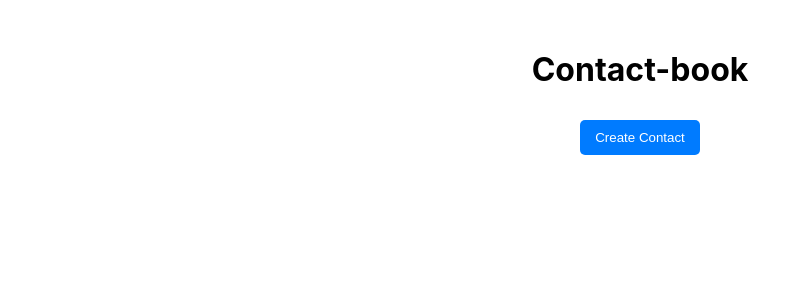
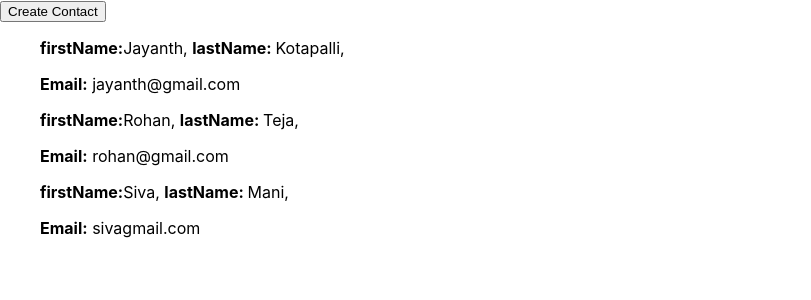
Before and after one commit to jayanth2016/contact-book-app, a React (Create React App) app: page / in a window 1280 px wide. Shown: the top 300 px of the page, without its empty margins (0-811 px from the left). Built offline with nearby package versions, Linux system fonts and the light colour scheme.

Commit message:
commit New-one

```diff
--- a/src/App.js
+++ b/src/App.js
@@ -1,80 +1,24 @@
 import React,{useState} from 'react'
-import"./App.css";
+
 const App = () => {
-const [model,setModel] = useState (false)
-const [name,setName] = useState ('')
-const [contact,setContact] = useState ('')
-const [contactbook,setContactbook]= useState ([])
-const [email,setEmail] = useState ('')
-const handleSubmit =(e)=> {
-    e.preventDeault();
-    if(name && contact && email){
-        setContactbook(...contact, {name, contact, email})
-        setName('');
-        setContact('');
-        setModel(false)
-    }
-
-}
+  const  [contacts, setContacts] = useState([
+    { id: 1, firstName: 'Jayanth', lastName: 'Kotapalli', email: 'jayanth@gmail.com' },
+    { id: 2, firstName: 'Rohan', lastName: 'Teja', email: 'rohan@gmail.com' },
+    { id: 3, firstName: 'Siva', lastName: 'Mani', email: 'sivagmail.com' },
+  ]);
 
   return (
-
-    <div className='BOOK'>
-    <div className='APP'>
-      <h1>Contact-book</h1>
-      <button onClick={()=>setModel(true)} className='button'>Create Contact</button>
-      </div>
-      {model && (
-        <div className='model-over'>
-        <div className='model'>
-        <h1 className='add'>Add Contact</h1>
-        <form onSubmit={handleSubmit}>
-         <div>
-        <label>Name:</label>
-        <input
-        placeholder='Enter your name'
-         type='name'
-          value={name}
-          required
-          className='input'
-          onChange={(e) => setName(e.target.value)}
-          >
-        </input>
-
-        </div>
-        <div>
-        <label >Contact:</label>
-        <input
-        placeholder='Enter your Number'
-         type='number'
-          value={contact}
-          required className='input '
-          onChange={(e) => setContact(e.target.value)}>
-        </input>
-        </div>
-        <div>
-        <label >email:</label>
-        <input
-        placeholder='Enter your email'
-         type='email'
-          value={email}
-          required className='input'
-          onChange={(e) => setEmail(e.target.value)}
-         >
-        </input>
-        </div>
-        <div>
-        <button className='button'> Submit</button>
-        <button onClick={()=>setModel(false)} className='button'> close</button>
-        </div>
-        </form>
-        </div>
-
-        </div>
-
-      )}
+    <div>
+    <button>Create Contact</button>
+    <ul>
+        {contacts.map((contact) => (
+          <p key={contact.id}>
+            <p><strong>firstName:</strong>{contact.firstName}, <strong>lastName: </strong>{contact.lastName},</p>
+            <strong>Email:</strong> {contact.email}
+          </p>
+        ))}
+      </ul>
     </div>
-
   )
 }
 
```
